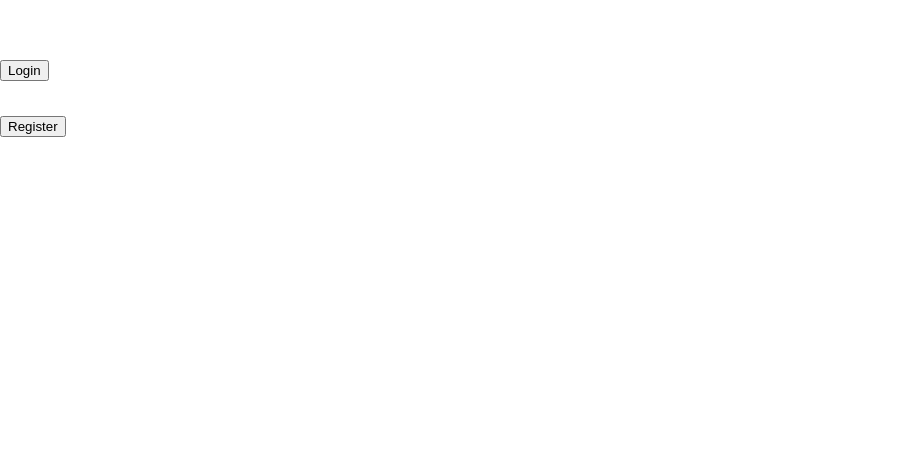
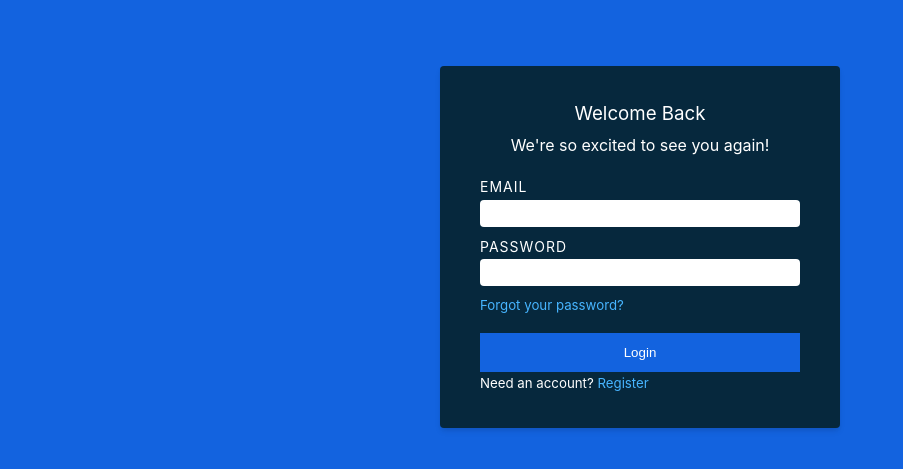
Before and after one commit to luhluh-17/circles-chat, a React (Create React App) app: page /login in a window 1280 px wide. Shown: the part 153-622 px from the top of the page, without its empty margins (0-903 px from the left). Built offline with nearby package versions, Linux system fonts and the light colour scheme.

Commit message:
add login styles

```diff
--- a/src/assets/sass/abstracts/_variables.scss
+++ b/src/assets/sass/abstracts/_variables.scss
@@ -3,6 +3,9 @@
   --clr-primary: #1363df;
   --clr-primary-dark: #06283d;
   --clr-primary-light: #47b5ff;
+
+  --clr-secondary-light: #355068;
+  --clr-secondary-dark: #222;
 
   --clr-background: #355068;
 
--- a/src/assets/sass/components/_button.scss
+++ b/src/assets/sass/components/_button.scss
@@ -1,30 +1,52 @@
+.btn {
+  border: transparent;
+  padding: 0.75rem 1.25rem;
+  transition: 0.3s;
+  &:hover {
+    box-shadow: var(--shadow-4);
+    cursor: pointer;
+  }
+}
+
+.btn-primary {
+  @extend .btn;
+  background-color: var(--clr-primary);
+  color: var(--clr-white);
+  padding: 0.75rem 1.25rem;
+  &:hover {
+    box-shadow: var(--shadow-4);
+    cursor: pointer;
+  }
+}
+
 .btn-round {
+  @extend .btn;
   background-color: var(--clr-white);
-  border: transparent;
   color: var(--clr-black);
   border-radius: 1rem;
-  padding: 0.75rem 1.25rem;
-  transition: 0.3s;
 
   &:hover {
-    box-shadow: var(--shadow-4);
     color: var(--clr-primary);
     cursor: pointer;
   }
 }
 
 .btn-round-dark {
+  @extend .btn-round;
   background-color: var(--clr-primary-dark);
-  border: transparent;
   color: var(--clr-white);
-  border-radius: 1rem;
   padding: 1rem 2rem;
-  transition: 0.3s;
   font-size: 1.2rem;
 
   &:hover {
+    color: var(--clr-white);
     background-color: var(--clr-primary-dark);
-    box-shadow: var(--shadow-4);
-    cursor: pointer;
   }
 }
+
+.btn-text {
+  color: var(--clr-primary-light);
+  &:hover {
+    text-decoration: underline;
+  }
+}
--- a/src/assets/sass/components/_form.scss
+++ b/src/assets/sass/components/_form.scss
@@ -1,11 +1,12 @@
 .form {
+  display: flex;
+  flex-direction: column;
   width: 90vw;
   max-width: 400px;
-  background: var(--clr-white);
+  background: var(--clr-primary-dark);
   border-radius: var(--borderRadius);
   box-shadow: var(--shadow-2);
   padding: 2rem 2.5rem;
-  margin: 3rem 0;
 }
 
 .form-label {
@@ -16,11 +17,10 @@
   letter-spacing: var(--letterSpacing);
 }
 
-.form-input,
-.form-textarea {
+.form-input {
   width: 100%;
   padding: 0.375rem 0.75rem;
+  border: 1px solid var(--grey-200);
   border-radius: var(--borderRadius);
-  background: var(--backgroundColor);
-  border: 1px solid var(--grey-200);
+  outline: none;
 }
--- a/src/assets/sass/index.scss
+++ b/src/assets/sass/index.scss
@@ -2,6 +2,8 @@
 @use 'base/reset';
 @use 'base/typography';
 @use 'utils/display';
+@use 'utils/margin';
 @use 'components/button';
 @use 'components/form';
 @use 'pages/landing';
+@use 'pages/login';
--- /dev/null
+++ b/src/assets/sass/pages/_login.scss
@@ -0,0 +1,12 @@
+.login {
+  display: flex;
+  justify-content: center;
+  align-items: center;
+  height: 100vh;
+  width: 100vw;
+  background-color: var(--clr-primary);
+}
+
+.login-header {
+  text-align: center;
+}
--- a/src/assets/sass/utils/_margin.scss
+++ b/src/assets/sass/utils/_margin.scss
@@ -3,7 +3,7 @@ $max: 3;
 $spacings: m, mt, mr, mb, ml;
 
 @mixin spacing($spacing, $index) {
-  $value: calc($index * 0.25rem);
+  $value: calc($index * 1rem);
   @if str-slice($spacing, 2, 2) == 't' {
     margin-top: $value;
   } @else if str-slice($spacing, 2, 2) == 'r' {
--- a/src/assets/styles/index.css
+++ b/src/assets/styles/index.css
@@ -2,9 +2,12 @@
   /* colors */
   --clr-primary: #1363df;
   --clr-primary-dark: #06283d;
+  --clr-primary-light: #47b5ff;
+  --clr-secondary-light: #355068;
+  --clr-secondary-dark: #222;
   --clr-background: #355068;
-  --clr-primary-light: #47b5ff;
   --clr-primary-white: #dff6ff;
+  --clr-background: #355068;
   /* grey */
   --clr-grey-50: #f8fafc;
   --clr-grey-100: #f1f5f9;
@@ -104,43 +107,103 @@ h1 {
   flex-direction: row;
 }
 
-.btn-round {
-  background-color: var(--clr-white);
+.m-1 {
+  margin: 1rem;
+}
+
+.m-2 {
+  margin: 2rem;
+}
+
+.mt-1 {
+  margin-top: 1rem;
+}
+
+.mt-2 {
+  margin-top: 2rem;
+}
+
+.mr-1 {
+  margin-right: 1rem;
+}
+
+.mr-2 {
+  margin-right: 2rem;
+}
+
+.mb-1 {
+  margin-bottom: 1rem;
+}
+
+.mb-2 {
+  margin-bottom: 2rem;
+}
+
+.ml-1 {
+  margin-left: 1rem;
+}
+
+.ml-2 {
+  margin-left: 2rem;
+}
+
+.btn, .btn-round, .btn-round-dark, .btn-primary {
   border: transparent;
-  color: var(--clr-black);
-  border-radius: 1rem;
   padding: 0.75rem 1.25rem;
   transition: 0.3s;
 }
-.btn-round:hover {
+.btn:hover, .btn-round:hover, .btn-round-dark:hover, .btn-primary:hover {
   box-shadow: var(--shadow-4);
+  cursor: pointer;
+}
+
+.btn-primary {
+  background-color: var(--clr-primary);
+  color: var(--clr-white);
+  padding: 0.75rem 1.25rem;
+}
+.btn-primary:hover {
+  box-shadow: var(--shadow-4);
+  cursor: pointer;
+}
+
+.btn-round, .btn-round-dark {
+  background-color: var(--clr-white);
+  color: var(--clr-black);
+  border-radius: 1rem;
+}
+.btn-round:hover, .btn-round-dark:hover {
   color: var(--clr-primary);
   cursor: pointer;
 }
 
 .btn-round-dark {
   background-color: var(--clr-primary-dark);
-  border: transparent;
   color: var(--clr-white);
-  border-radius: 1rem;
   padding: 1rem 2rem;
-  transition: 0.3s;
   font-size: 1.2rem;
 }
 .btn-round-dark:hover {
+  color: var(--clr-white);
   background-color: var(--clr-primary-dark);
-  box-shadow: var(--shadow-4);
-  cursor: pointer;
+}
+
+.btn-text {
+  color: var(--clr-primary-light);
+}
+.btn-text:hover {
+  text-decoration: underline;
 }
 
 .form {
+  display: flex;
+  flex-direction: column;
   width: 90vw;
   max-width: 400px;
-  background: var(--clr-white);
+  background: var(--clr-primary-dark);
   border-radius: var(--borderRadius);
   box-shadow: var(--shadow-2);
   padding: 2rem 2.5rem;
-  margin: 3rem 0;
 }
 
 .form-label {
@@ -151,13 +214,12 @@ h1 {
   letter-spacing: var(--letterSpacing);
 }
 
-.form-input,
-.form-textarea {
+.form-input {
   width: 100%;
   padding: 0.375rem 0.75rem;
+  border: 1px solid var(--grey-200);
   border-radius: var(--borderRadius);
-  background: var(--backgroundColor);
-  border: 1px solid var(--grey-200);
+  outline: none;
 }
 
 .hero-section {
@@ -196,4 +258,17 @@ h1 {
   margin-bottom: 2rem;
 }
 
+.login {
+  display: flex;
+  justify-content: center;
+  align-items: center;
+  height: 100vh;
+  width: 100vw;
+  background-color: var(--clr-primary);
+}
+
+.login-header {
+  text-align: center;
+}
+
 /*# sourceMappingURL=index.css.map */
--- a/src/pages/Login.jsx
+++ b/src/pages/Login.jsx
@@ -19,7 +19,7 @@ function Login() {
       password: passwordRef.current.value,
     }
     const onSuccess = () => navigate('/home')
-    const onError = errors => setError(errors[0])
+    const onError = errors => setError(` - ${errors[0]}`)
 
     authUser(LOGIN, data, onSuccess, onError)
   }
@@ -27,20 +27,19 @@ function Login() {
   const handleClick = () => navigate('/register')
 
   return (
-    <main>
-      <section>
-        <form onSubmit={handleSubmit}>
-          <header>
-            <h3>Welcome Back</h3>
-            <h4>We're so excited to see you again!</h4>
-            <p>{error}</p>
-          </header>
+    <main className='login'>
+      <form className='form' onSubmit={handleSubmit}>
+        <header className='login-header'>
+          <h3>Welcome Back</h3>
+          <h4>We're so excited to see you again!</h4>
+        </header>
+        <div className='mt-1'>
           <label className='form-label'>
-            Email
+            Email <span>{error}</span>
             <input className='form-input' type='email' ref={emailRef} />
           </label>
           <label className='form-label'>
-            Password
+            Password <span>{error}</span>
             <input
               className='form-input'
               type='password'
@@ -48,12 +47,18 @@ function Login() {
               ref={passwordRef}
             />
           </label>
-          <p>Forgot your password?</p>
-          <button>Login</button>
-          <p>Need an account?</p>
-          <button onClick={handleClick}>Register</button>
-        </form>
-      </section>
+        </div>
+        <h5 className='btn-text'>Forgot your password?</h5>
+        <button className='btn-primary mt-1' type='submit'>
+          Login
+        </button>
+        <h5>
+          Need an account?{' '}
+          <span className='btn-text' onClick={handleClick}>
+            Register
+          </span>
+        </h5>
+      </form>
     </main>
   )
 }
```
